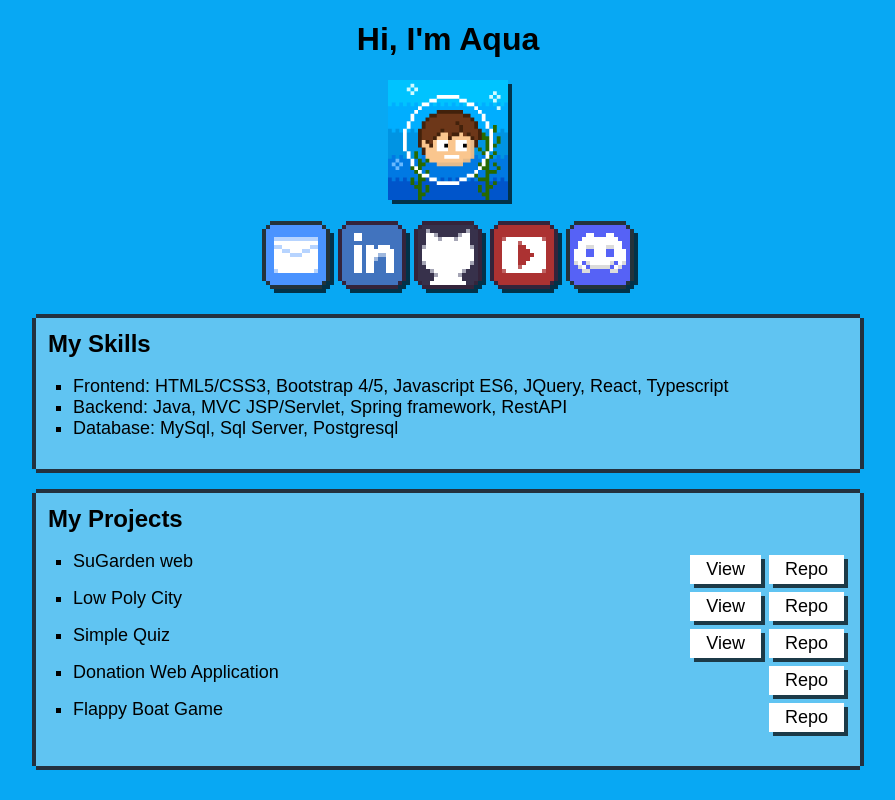
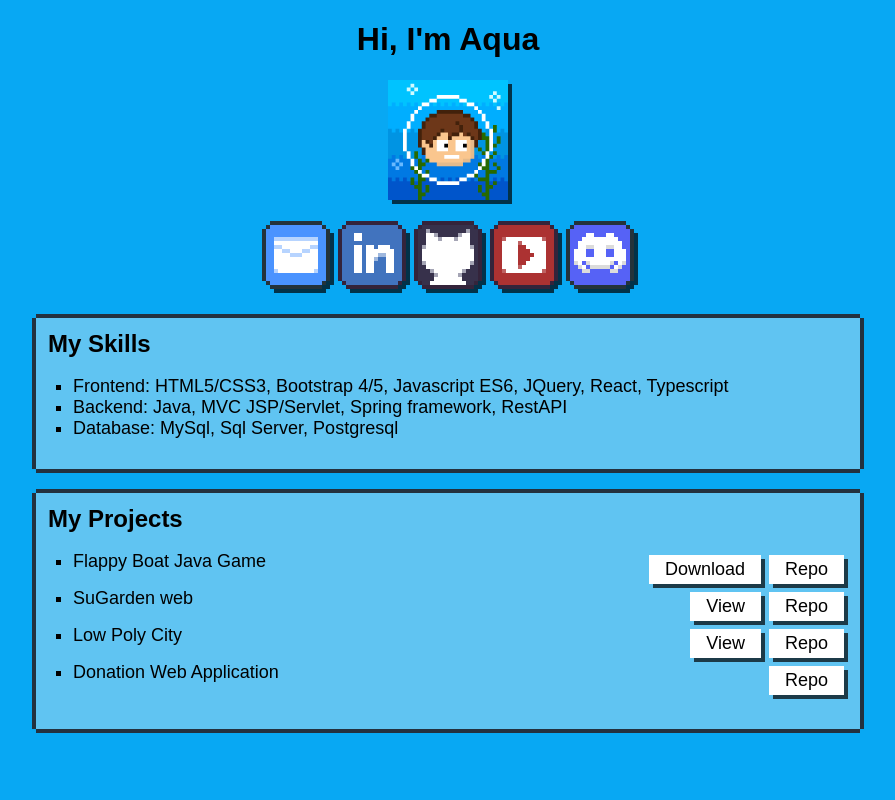
Before and after one commit to aquapaka/aquapaka.github.io, a React (Create React App) app: page / in a window 1280 px wide. Shown: the whole page, without its empty margins (192-1087 px from the left). Built offline with nearby package versions, Linux system fonts and the light colour scheme; a web font is replaced by a local one.

Commit message:
Add new link

```diff
--- a/src/App.tsx
+++ b/src/App.tsx
@@ -38,11 +38,11 @@ const skills: string[] = [
 ];
 
 const projects: Project[] = [
-    {name: "SuGarden web", websiteUrl: "https://aquapaka.github.io/sugarden-webapp/", repositoryUrl: "https://github.com/aquapaka/sugarden-webapp"},
-    {name: "Low Poly City", websiteUrl: "https://aquapaka.github.io/three-ts-city/", repositoryUrl: "https://github.com/aquapaka/three-ts-city"},
-    {name: "Simple Quiz", websiteUrl: "https://aquapaka.github.io/quiz-react-ts/", repositoryUrl: "https://github.com/aquapaka/quiz-react-ts"},
-    {name: "Donation Web Application", websiteUrl: "", repositoryUrl: "https://github.com/aquapaka/donation-webapp"},
-    {name: "Flappy Boat Game", websiteUrl: "", repositoryUrl: "https://github.com/aquapaka/FlappyBoat"}
+    {name: "Flappy Boat Java Game", websiteUrl: "", downloadUrl: "https://github.com/aquapaka/flappy-boat-javafx/releases/download/release/flappy-boat-javafx-1.0.jar", repositoryUrl: "https://github.com/aquapaka/flappy-boat-javafx"},
+    {name: "SuGarden web", websiteUrl: "https://aquapaka.github.io/sugarden-webapp/", downloadUrl: "", repositoryUrl: "https://github.com/aquapaka/sugarden-webapp"},
+    {name: "Low Poly City", websiteUrl: "https://aquapaka.github.io/three-ts-city/", downloadUrl: "", repositoryUrl: "https://github.com/aquapaka/three-ts-city"},
+    // {name: "Simple Quiz", websiteUrl: "https://aquapaka.github.io/quiz-react-ts/", downloadUrl: "", repositoryUrl: "https://github.com/aquapaka/quiz-react-ts"},
+    {name: "Donation Web Application", websiteUrl: "", downloadUrl: "", repositoryUrl: "https://github.com/aquapaka/donation-webapp"},
 ]
 
 const App = () => {
--- a/src/components/ProjectBox.tsx
+++ b/src/components/ProjectBox.tsx
@@ -7,6 +7,7 @@ import {ProjectItem} from "../styles/ProjectBox.styles";
 export type Project = {
     name: string,
     websiteUrl: string,
+    downloadUrl: string,
     repositoryUrl: string
 }
 
@@ -26,6 +27,7 @@ const ProjectBox: React.FC<Props> = ({projects, isLoading, secretTheme}) => (
                         {project.name}
                         <span>
                             <DropShadowNormalButton href={project.websiteUrl} target="_blank">View</DropShadowNormalButton>
+                            <DropShadowNormalButton href={project.downloadUrl} target="_blank">Download</DropShadowNormalButton>
                             <DropShadowNormalButton href={project.repositoryUrl} target="_blank">Repo</DropShadowNormalButton>
                         </span>
                     </ProjectItem>
```
